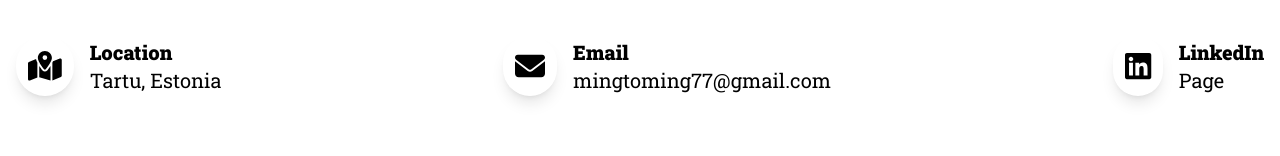
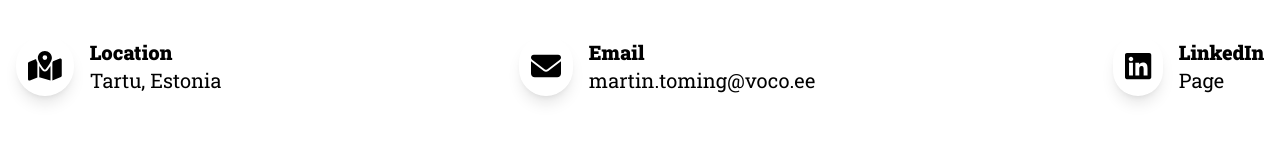
Before and after one commit to martjn/portfolio2023, a React (Create React App) app: page / in a window 1280 px wide. Shown: the part 3373-3529 px from the top of the page. Built offline with nearby package versions, Linux system fonts and the light colour scheme; the HTML template or start-up script is replaced by a standard one.

Commit message:
change e-mail

```diff
--- a/src/Components/Contact.jsx
+++ b/src/Components/Contact.jsx
@@ -32,14 +32,14 @@ const Contact = () => {
             </a>
           </div>
           <div className="flex flex-row items-center max-w-screen-2xl gap-y-12 lg:pb-0 py-5">
-            <a href="mailto:mingtoming77@gmail.com" rel="noreferrer">
+            <a href="mailto:martin.toming@voco.ee" rel="noreferrer">
               <div className="flex gap-4 hover:text-light-blue-900 hover:scale-105 transition flex-col lg:flex-row justify-center items-center">
                 <span className="text-3xl rounded-full p-3 shadow-lg">
                   <FontAwesomeIcon icon={faEnvelope} />
                 </span>
                 <div className="flex flex-col">
                   <h3 className="text-xl font-black lg:text-left text-center">Email</h3>
-                  <span className="text-xl lg:text-left text-center">mingtoming77@gmail.com</span>
+                  <span className="text-xl lg:text-left text-center">martin.toming@voco.ee</span>
                 </div>
               </div>
             </a>
```
